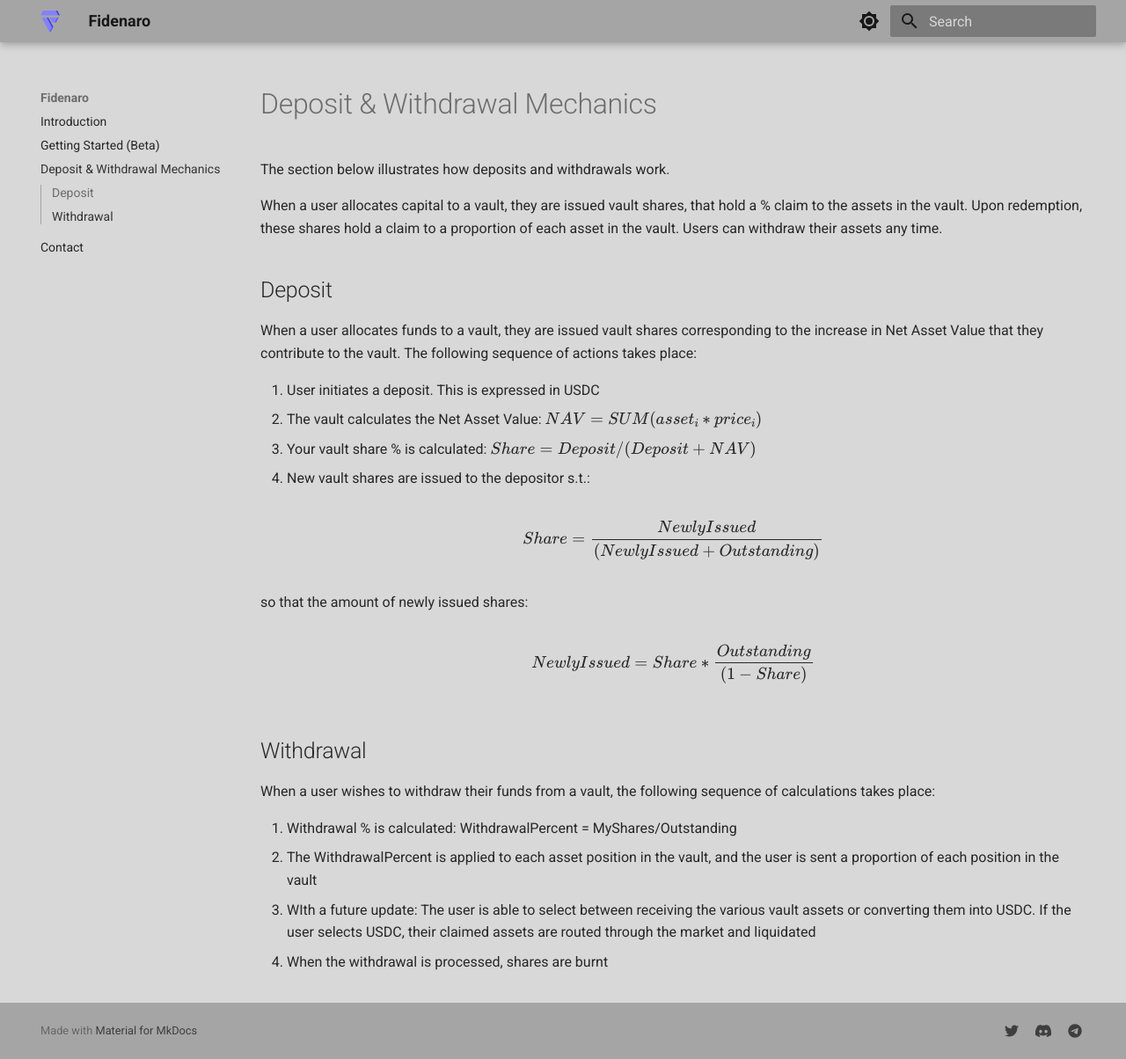
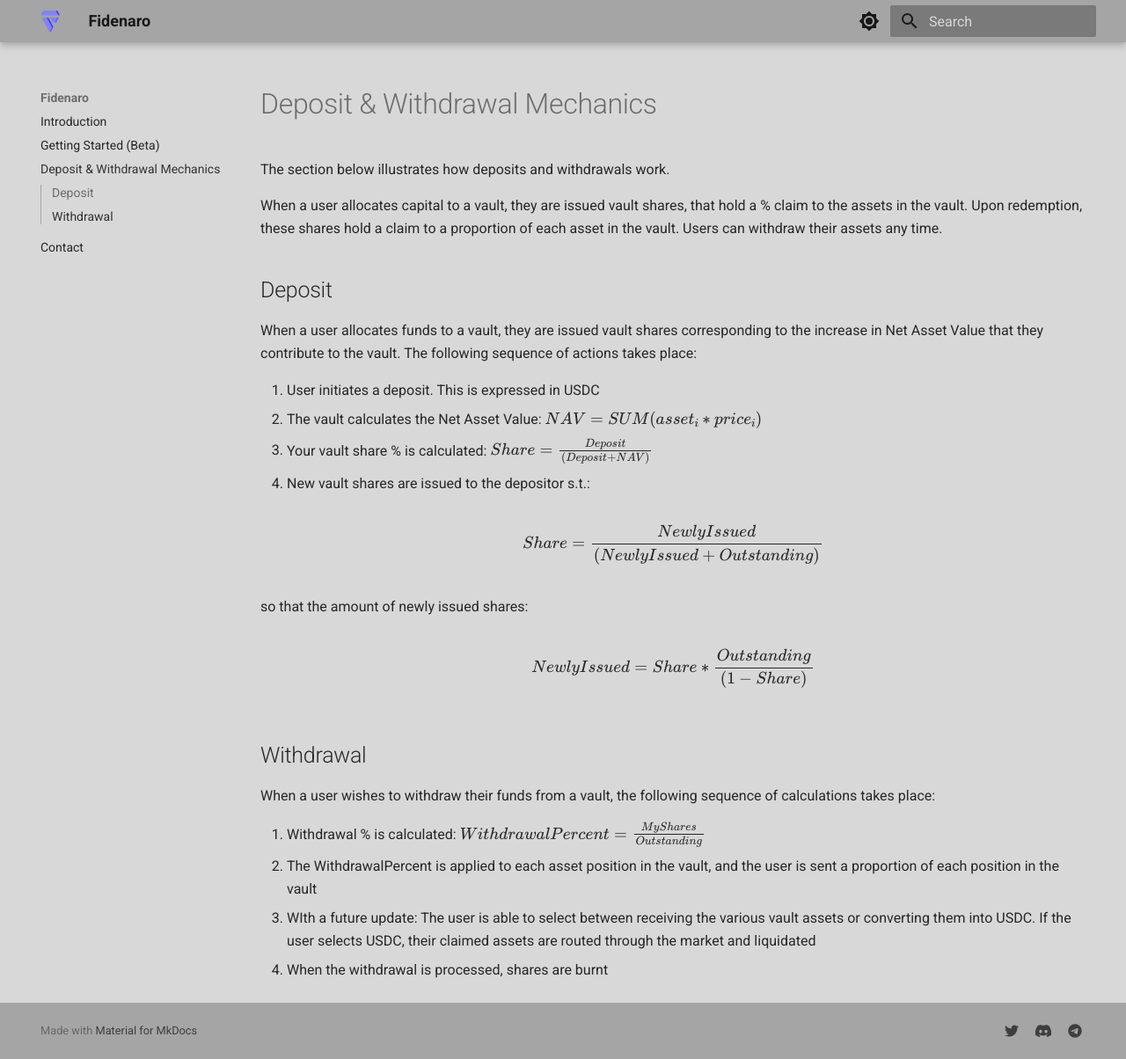
Before and after one commit to razi90/fidenaro-docs, an MkDocs documentation site: the page built from docs/mechanics.md, in a window 1280 px wide and 1204 px high. Shown: the whole window at 88% size. Built offline with MkDocs 1.6.1 and Material for MkDocs 9.7.7, drawn with Linux system fonts in a browser that asks for light colours.

Commit message:
Fixed formulas

```diff
--- a/docs/mechanics.md
+++ b/docs/mechanics.md
@@ -10,7 +10,7 @@ When a user allocates funds to a vault, they are issued vault shares correspondi
 
 1. User initiates a deposit. This is expressed in USDC
 2. The vault calculates the Net Asset Value: $NAV = SUM(asset_i * price_i)$
-3. Your vault share % is calculated: $Share = Deposit/(Deposit+NAV)$
+3. Your vault share % is calculated: $Share = \frac{Deposit}{(Deposit+NAV)}$
 4. New vault shares are issued to the depositor s.t.:
 
 $$
@@ -27,7 +27,7 @@ $$
 
 When a user wishes to withdraw their funds from a vault, the following sequence of calculations takes place:
 
-1. Withdrawal % is calculated: WithdrawalPercent = MyShares/Outstanding
+1. Withdrawal % is calculated: $WithdrawalPercent = \frac{MyShares}{Outstanding}$
 2. The WithdrawalPercent is applied to each asset position in the vault, and the user is sent a proportion of each position in the vault
 3. WIth a future update: The user is able to select between receiving the various vault assets or converting them into USDC. If the user selects USDC, their claimed assets are routed through the market and liquidated
 4. When the withdrawal is processed, shares are burnt
```
